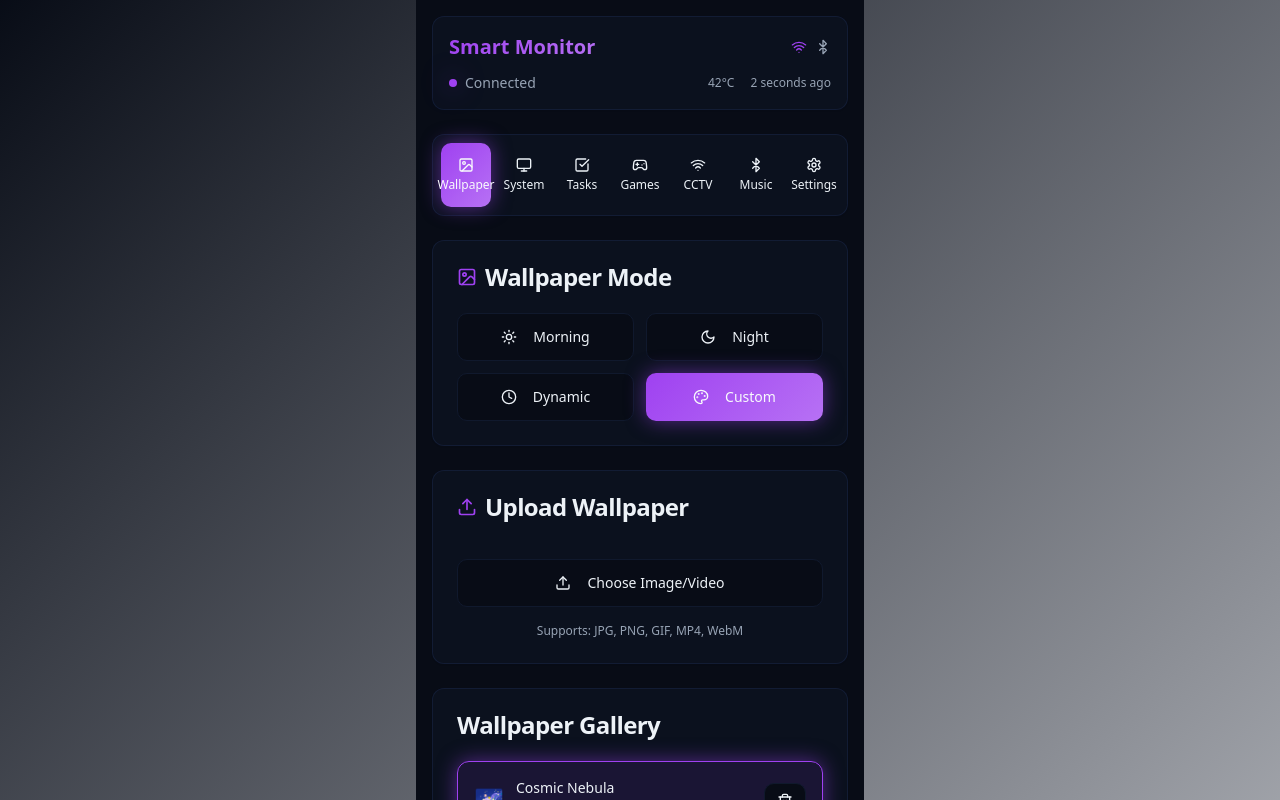
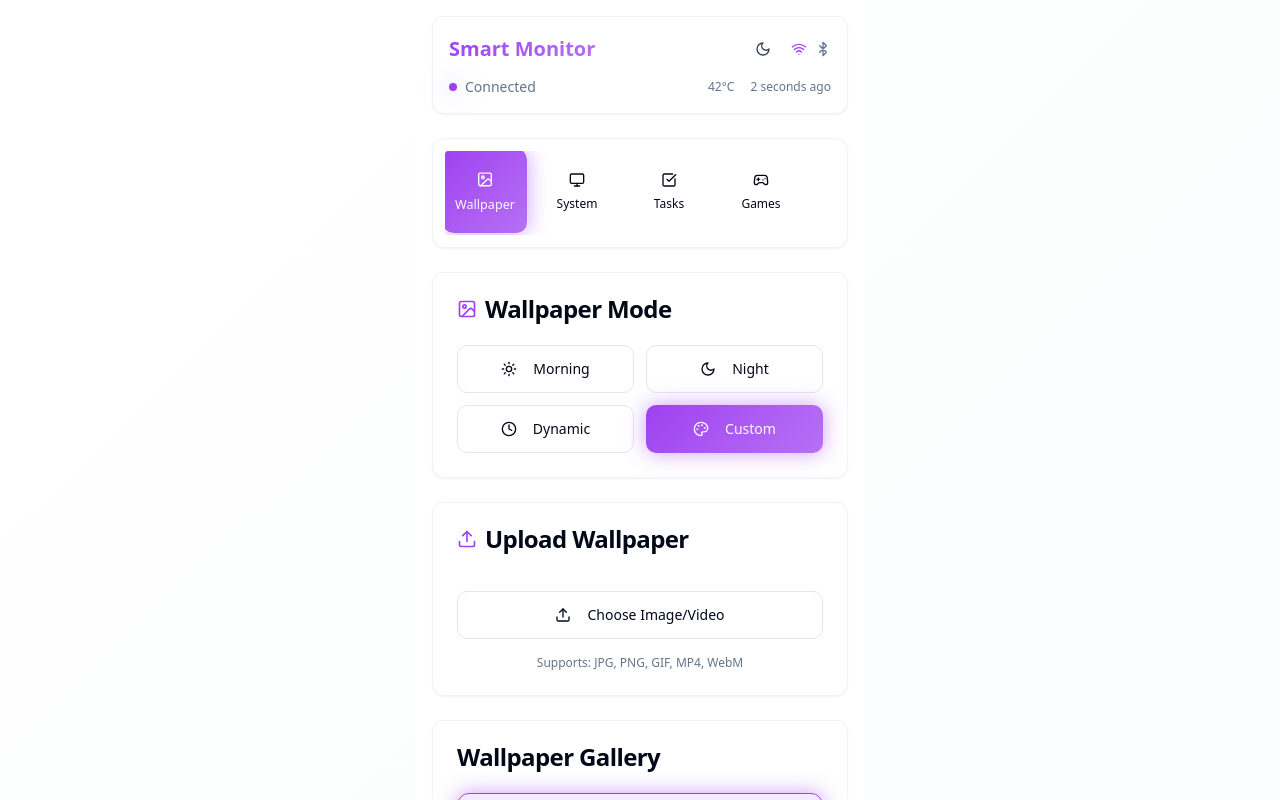
Before and after one commit to Rageshwaran-HR/aura-remote-hub, a React (Vite) app: page / in a window 1280 px wide. Shown: the top 800 px of the page. Built offline with nearby package versions, Linux system fonts and the light colour scheme.

Commit message:
Refactor navigation and add theme toggle
Improve the navigation bar by making it less congested and add a switch for light and dark mode.

```diff
--- a/src/components/smart-monitor/SmartMonitorControl.tsx
+++ b/src/components/smart-monitor/SmartMonitorControl.tsx
@@ -10,7 +10,9 @@ import {
   Grid3X3,
   Settings,
   Wifi,
-  Bluetooth
+  Bluetooth,
+  Moon,
+  Sun
 } from 'lucide-react';
 import { WallpaperManager } from './WallpaperManager';
 import { SystemControls } from './SystemControls';
@@ -34,12 +36,28 @@ const tabs = [
 
 export const SmartMonitorControl: React.FC = () => {
   const [activeTab, setActiveTab] = useState<TabType>('wallpaper');
+  const [isDarkMode, setIsDarkMode] = useState(() => {
+    return localStorage.getItem('theme') === 'dark' ||
+           (!localStorage.getItem('theme') && window.matchMedia('(prefers-color-scheme: dark)').matches);
+  });
   const [systemStatus] = useState({
     connected: true,
     lastSeen: '2 seconds ago',
     temperature: 42,
     uptime: '15 days'
   });
+
+  const toggleTheme = () => {
+    const newTheme = isDarkMode ? 'light' : 'dark';
+    setIsDarkMode(!isDarkMode);
+    document.documentElement.classList.toggle('dark', !isDarkMode);
+    localStorage.setItem('theme', newTheme);
+  };
+
+  // Apply theme on mount
+  React.useEffect(() => {
+    document.documentElement.classList.toggle('dark', isDarkMode);
+  }, []);
 
   const renderContent = () => {
     switch (activeTab) {
@@ -71,9 +89,23 @@ export const SmartMonitorControl: React.FC = () => {
             <h1 className="text-xl font-bold bg-gradient-primary bg-clip-text text-transparent">
               Smart Monitor
             </h1>
-            <div className="flex items-center gap-2">
-              <Wifi className="h-4 w-4 text-primary" />
-              <Bluetooth className="h-4 w-4 text-muted-foreground" />
+            <div className="flex items-center gap-3">
+              <Button
+                variant="ghost"
+                size="icon"
+                onClick={toggleTheme}
+                className="h-8 w-8 rounded-full"
+              >
+                {isDarkMode ? (
+                  <Sun className="h-4 w-4 text-yellow-500" />
+                ) : (
+                  <Moon className="h-4 w-4 text-slate-700" />
+                )}
+              </Button>
+              <div className="flex items-center gap-2">
+                <Wifi className="h-4 w-4 text-primary" />
+                <Bluetooth className="h-4 w-4 text-muted-foreground" />
+              </div>
             </div>
           </div>
 
@@ -95,8 +127,8 @@ export const SmartMonitorControl: React.FC = () => {
 
       {/* Tab Navigation */}
       <Card className="glass-card mb-6 animate-slide-in">
-        <div className="p-2">
-          <div className="grid grid-cols-3 gap-2 sm:grid-cols-4 lg:grid-cols-7">
+        <div className="p-3">
+          <div className="flex gap-3 overflow-x-auto scrollbar-hide pb-1">
             {tabs.map((tab) => {
               const IconComponent = tab.icon;
               const isActive = activeTab === tab.id;
@@ -105,15 +137,15 @@ export const SmartMonitorControl: React.FC = () => {
                 <Button
                   key={tab.id}
                   variant={isActive ? "default" : "ghost"}
-                  className={`h-16 flex flex-col items-center justify-center gap-1 transition-all duration-200 ${
+                  className={`min-w-[80px] h-20 flex flex-col items-center justify-center gap-2 transition-all duration-300 ${
                     isActive
-                      ? 'bg-gradient-primary shadow-neon text-primary-foreground'
-                      : 'hover:bg-muted/50'
+                      ? 'bg-gradient-primary shadow-neon text-primary-foreground scale-105'
+                      : 'hover:bg-muted/50 hover:scale-102'
                   }`}
                   onClick={() => setActiveTab(tab.id as TabType)}
                 >
-                  <IconComponent className="h-5 w-5" />
-                  <span className="text-xs font-medium">{tab.label}</span>
+                  <IconComponent className="h-6 w-6" />
+                  <span className="text-xs font-medium leading-tight">{tab.label}</span>
                 </Button>
               );
             })}
--- a/src/index.css
+++ b/src/index.css
@@ -145,4 +145,19 @@ All colors MUST be HSL.
     box-shadow: var(--shadow-neon);
     border-color: hsl(var(--primary));
   }
+
+  /* Hide scrollbar */
+  .scrollbar-hide {
+    -ms-overflow-style: none;
+    scrollbar-width: none;
+  }
+
+  .scrollbar-hide::-webkit-scrollbar {
+    display: none;
+  }
+
+  /* Smooth hover effects */
+  .hover\:scale-102:hover {
+    transform: scale(1.02);
+  }
 }
```
